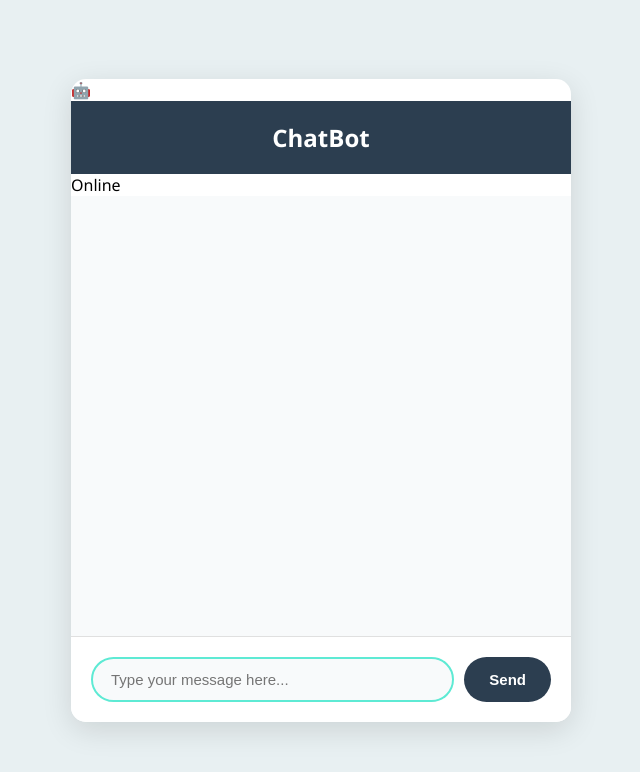
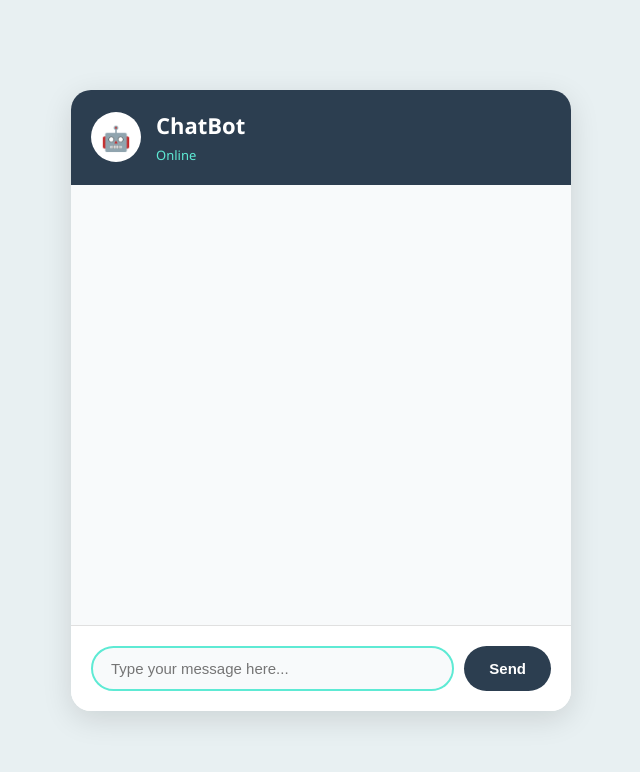
Before and after one commit to NithinaMP/BuddyBot, a Flask app: page / in a window 1280 px wide. Shown: the top 772 px of the page, without its empty margins (319-959 px from the left). Run offline with Flask 3, Linux system fonts and the light colour scheme.

Commit message:
Add header styling

```diff
--- a/static/style.css
+++ b/static/style.css
@@ -12,17 +12,48 @@ body {
 .chat-container {
     width: 500px;
     background: white;
-    border-radius: 15px;
+    border-radius: 20px;
     box-shadow: 0 8px 30px rgba(0, 0, 0, 0.12);
     overflow: hidden;
 }
 
-h2 {
-    text-align: center;
+.chat-header {
+    background: #2c3e50;
     color: white;
-    background: #2c3e50;
-    margin: 0;
     padding: 20px;
+}
+
+.bot-info {
+    display: flex;
+    align-items: center;
+    gap: 15px;
+}
+
+.bot-avatar {
+    width: 50px;
+    height: 50px;
+    background: white;
+    border-radius: 50%;
+    display: flex;
+    align-items: center;
+    justify-content: center;
+    font-size: 24px;
+}
+
+.bot-info h2 {
+    font-size: 22px;
+    font-weight: 600;
+    margin: 0 0 3px 0;
+    padding: 0;
+    background: none;
+    color: white;
+    text-align: left;
+}
+
+.status {
+    font-size: 13px;
+    color: #5eead4;
+    font-weight: 500;
 }
 
 .chat-box {
```
